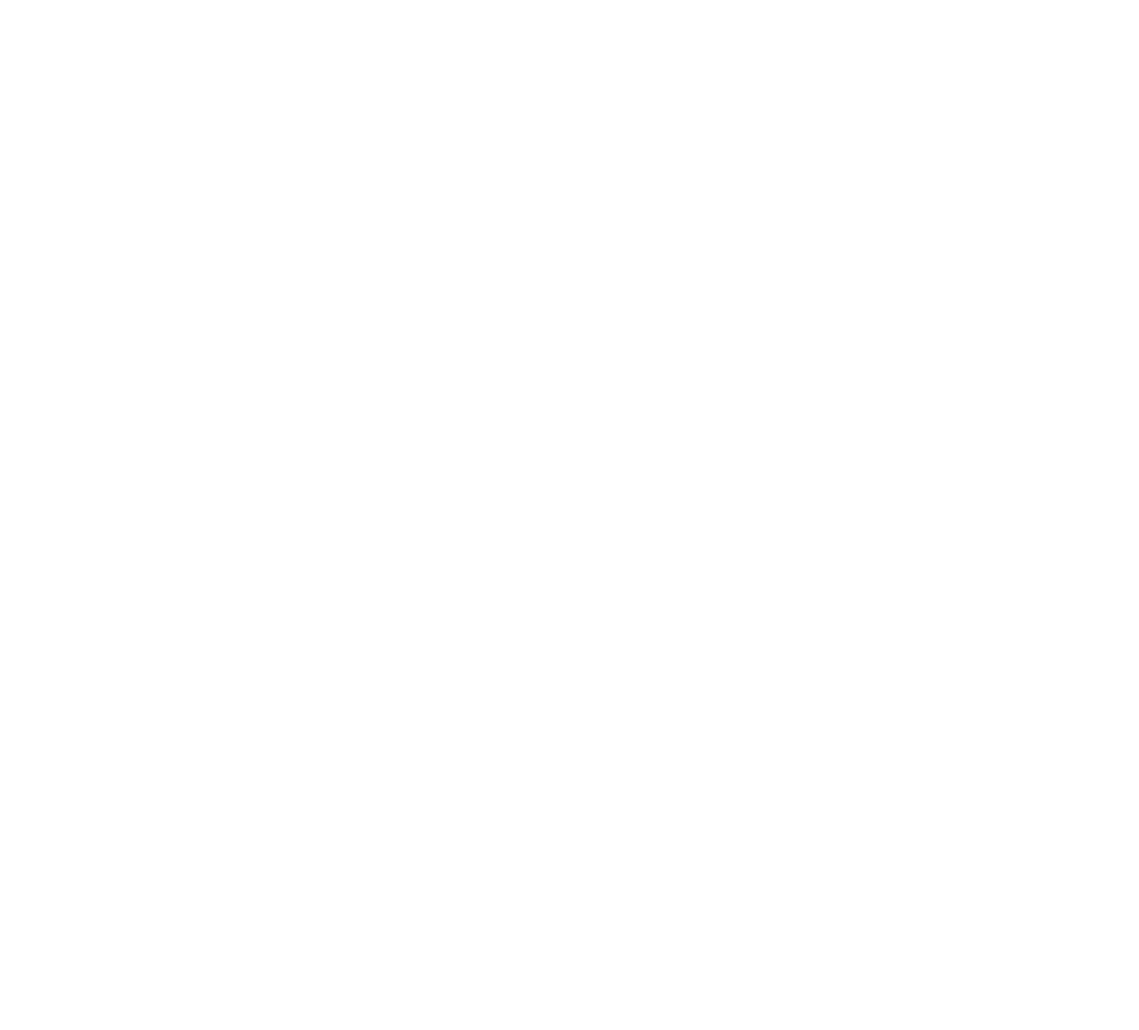
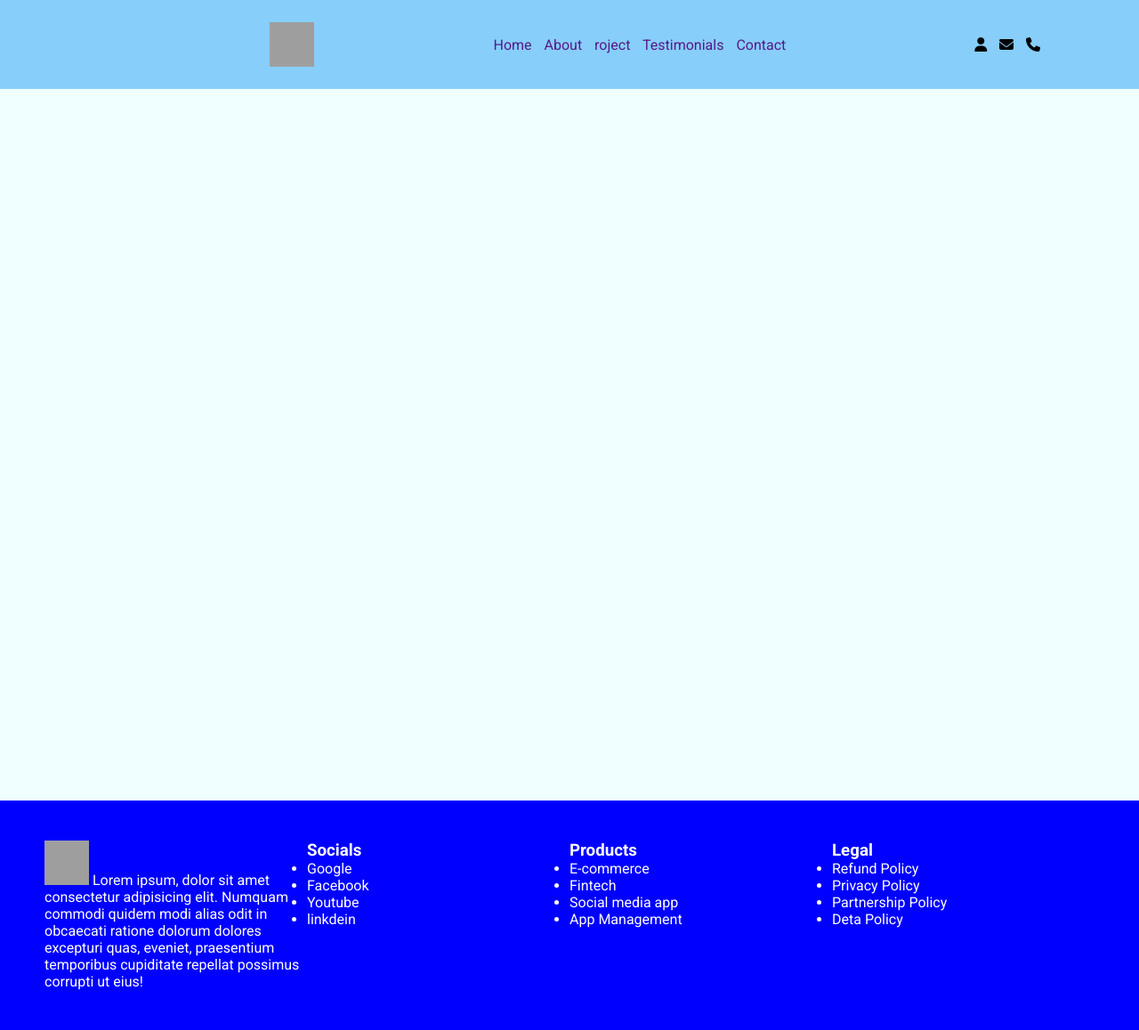
Before and after one commit to Aleem208-dev/Css-Finals, a plain HTML site: page index.html in a window 1280 px wide. Shown: the whole page at 89% size. Before the commit the page ends 800 px from the top, so only its background shows below. Drawn offline with Linux system fonts and the light colour scheme; grey boxes are pictures that could not be loaded.

Commit message:
u[dating re[o

```diff
--- a/index.html
+++ b/index.html
@@ -1,11 +1,88 @@
 <!DOCTYPE html>
 <html lang="en">
-<head>
-    <meta charset="UTF-8">
-    <meta name="viewport" content="width=device-width, initial-scale=1.0">
-    <title>Css Finals</title>
-</head>
-<body>
+  <head>
+    <meta charset="UTF-8" />
+    <meta name="viewport" content="width=device-width, initial-scale=1.0" />
+    <title>Css Finals</title><link rel="stylesheet" href="https://cdnjs.cloudflare.com/ajax/libs/font-awesome/6.6.0/css/all.min.css" integrity="sha512-Kc323vGBEqzTmouAECnVceyQqyqdsSiqLQISBL29aUW4U/M7pSPA/gEUZQqv1cwx4OnYxTxve5UMg5GT6L4JJg==" crossorigin="anonymous" referrerpolicy="no-referrer" />
+  </head>
+  <link rel="stylesheet" href="style.css">
+  <body>
+    <nav>
+      <div class="first"></div>
+      <img src="https://img.freepik.com/premium-photo/3d-arrows-icon-circular-motion-symbol-illustration-logo_762678-71724.jpg?ga=GA1.1.1452078417.1727426103&semt=ais_hybrid" alt=""/>
+      <div class="second">
+        <a href="">Home</a>
+        <a href="">About</a>
+        <a href="">roject</a>
+        <a href="">Testimonials</a>
+        <a href="">Contact</a>
+      </div>
+      <div class="third">
+        <i class="fa-solid fa-user"></i>
+        <i class="fa-solid fa-envelope"></i>
+        <i class="fa-solid fa-phone"></i>
+      </div>
+    </nav>
 
-</body>
+<main>
+
+</main>
+
+<footer>
+<div>
+    <img src="https://img.freepik.com/premium-photo/3d-arrows-icon-circular-motion-symbol-illustration-logo_762678-71724.jpg?ga=GA1.1.1452078417.1727426103&semt=ais_hybrid" alt=""/>
+    Lorem ipsum, dolor sit amet consectetur adipisicing elit. Numquam commodi quidem modi alias odit in obcaecati ratione dolorum dolores excepturi quas, eveniet, praesentium temporibus cupiditate repellat possimus corrupti ut eius!
+</div>
+
+<div>
+    <h3>Socials</h3>
+    <ul>
+        <li>Google</li>
+        <li>Facebook</li>
+        <li>Youtube</li>
+        <li>linkdein</li>
+
+    </ul>
+</div>
+<div>
+    <h3>Products</h3>
+    <ul>
+        <li>E-commerce</li>
+        <li>Fintech</li>
+        <li>Social media app</li>
+        <li>App Management</li>
+
+    </ul>
+</div>
+<div>
+    <h3>Legal</h3>
+    <ul>
+        <li>Refund Policy</li>
+        <li>Privacy Policy</li>
+        <li>Partnership Policy</li>
+        <li>Deta Policy</li>
+
+    </ul>
+</div>
+
+</footer>
+
+
+
+
+
+
+
+
+
+
+
+
+
+
+
+
+
+
+  </body>
 </html>
--- a/style.css
+++ b/style.css
@@ -0,0 +1,76 @@
+@import url('https://fonts.googleapis.com/css2?family=Poppins:ital,wght@0,100;0,200;0,300;0,400;0,500;0,600;0,700;0,800;0,900;1,100;1,200;1,300;1,400;1,500;1,600;1,700;1,800;1,900&family=Roboto:ital,wght@0,100;0,300;0,400;0,500;0,700;0,900;1,100;1,300;1,400;1,500;1,700;1,900&display=swap');
+
+
+
+
+*{
+    margin: 0;
+    padding: 0;
+    box-sizing: border-box;
+    font-family: roboto;
+}
+
+
+
+
+nav {
+    width: 100%;
+    height: 100px;
+    background-color:lightskyblue;
+    display: flex;
+    align-items: center;
+    justify-content: space-around;
+}
+
+img {
+    width: 50px;
+    height: 50px;
+}
+
+img:hover{
+    height: 70%;
+    width: 70px;
+}
+
+.second a{
+    margin-right: 10px;
+    text-decoration: none;
+}
+
+.second a:hover{
+    height: 10px;
+    color: white;
+    cursor: pointer;
+
+}
+
+.third i{
+    margin-right: 10px;
+}
+
+.third i:hover{
+    color: tomato;
+    cursor: pointer;
+    text-decoration: underline;
+    font-size: 25px;
+}
+
+main {
+    height: 100vh;
+    width: 100%;
+    background-color: azure;
+}
+
+footer {
+    width: 100%;
+    height: auto;
+    background-color:blue ;
+    color: white;
+    display: flex;
+    padding: 45px 50px;
+}
+
+footer div {
+    flex: 20%;
+    list-style-type: none;
+}
```
